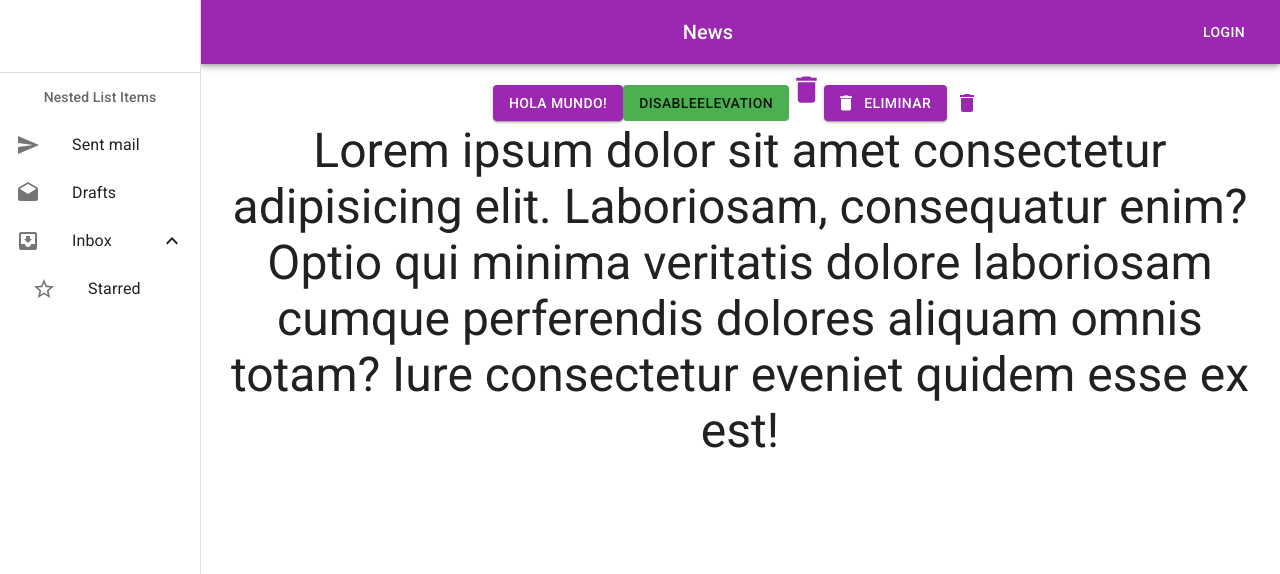
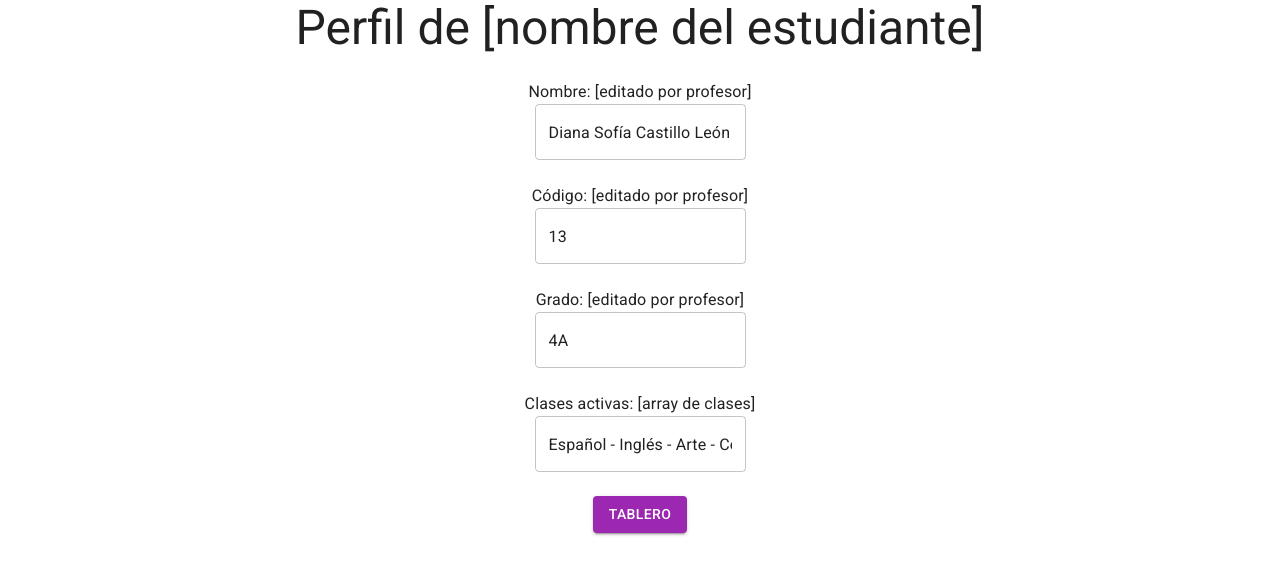
Before and after one commit to luismgluis/educando, a React (Create React App) app: page /StudentProfile in a window 1280 px wide. Before the commit this address led to /. Shown: the top 574 px of the page. Built offline with nearby package versions, Linux system fonts and the light colour scheme.

Commit message:
EjemploLección, Tablero, Perfil
2 componentes posibles: tablero y perfil, se hace una tarjeta para posible lección

```diff
--- a/src/App.tsx
+++ b/src/App.tsx
@@ -9,6 +9,9 @@ import { BrowserRouter, Routes, Route, Navigate } from "react-router-dom";
 import Home from "./components/Home/Home";
 import Login from "./components/Login/Login";
 import Ejemplo from "./components/Ejemplo/Ejemplo";
+import EjemploL from "./components/EjemploL/EjemploL";
+import StudentProfile from "./components/StudentProfile/StudentProfile";
+import Blackboard from "./components/Blackboard/Blackboard";
 
 const inputGlobalStyles = <GlobalStyles styles={{}} />;
 
@@ -27,6 +30,30 @@ function App() {
       {inputGlobalStyles}
       <BrowserRouter>
         <Routes>
+        <Route
+            path="/Blackboard"
+            element={
+              <AppContainer>
+                <Blackboard />
+              </AppContainer>
+            }
+            />
+        <Route
+            path="/StudentProfile"
+            element={
+              <AppContainer>
+                <StudentProfile />
+              </AppContainer>
+            }
+            />
+        <Route
+            path="/ejemploL"
+            element={
+              <AppContainer>
+                <EjemploL />
+              </AppContainer>
+            }
+            />
         <Route
             path="/ejemplo"
             element={
--- /dev/null
+++ b/src/components/Blackboard/Blackboard.tsx
@@ -0,0 +1,59 @@
+import { Badge, Box, Button, TextField, Typography } from "@mui/material";
+import Ejemplo from "../Ejemplo/Ejemplo"
+import useMobile from "../../hooks/useMobile";
+import AccessibilityNewIcon from '@mui/icons-material/AccessibilityNew';
+import { AccessibilityNew } from "@mui/icons-material";
+function Blackboard () {
+  //const studentProfile = () => {
+    const isDesktop = useMobile("desktop");
+
+  return (
+    <Box
+        sx={{
+          width: `calc(100% - ${isDesktop ? 200 : 0}px)`,
+          marginLeft: isDesktop ? "100px" : undefined,
+        }}
+      >
+      <Box
+        sx={{
+          width: `calc(100% - ${isDesktop ? 200 : 0}px)`,
+          marginLeft: isDesktop ? "600px" : undefined,
+        }}
+      >
+        <br/>
+        <Button variant="outlined" color="primary">Mis datos<AccessibilityNew color="primary"/></Button>
+      </Box>
+
+        {/* {AccessibilityNew} */}
+
+
+        <Typography variant="h3" textAlign="center">
+          Perfil de [nombre del estudiante]
+        </Typography >
+        <br/>
+        <Badge badgeContent={2} color="primary">
+          <Button variant="contained" color="success" size="large">
+        Clases matriculadas
+        </Button>
+        </Badge>
+        <br/>
+        <br/>
+        <br/>
+        <Badge badgeContent={1} color="primary">
+        <Button variant="contained" color="success" size="large">
+        Actividades
+        </Button>
+        </Badge>
+        <br/>
+        <br/>
+        <br/>
+        <Badge badgeContent={1} color="primary">
+        <Button variant="contained" color="success" size="large">
+        Recursos
+        </Button>
+        </Badge>
+        </Box>
+        )
+      }
+
+export default Blackboard;
--- a/src/components/Ejemplo/Ejemplo.tsx
+++ b/src/components/Ejemplo/Ejemplo.tsx
@@ -1,4 +1,5 @@
 import { Button } from "@mui/material";
+
 
 function Ejemplo(){
 
--- /dev/null
+++ b/src/components/EjemploL/EjemploL.tsx
@@ -0,0 +1,29 @@
+import { Button, Card, CardActions, CardContent, CardMedia, FormControlLabel, Switch, Typography } from "@mui/material";
+
+
+export default function ImgMediaCard() {
+  return (
+    <Card sx={{ maxWidth: 345 }}>
+      <CardMedia
+        component="img"
+        alt="Agua"
+        height="30"
+        image="C:\Users\img\jpeg"
+      />
+      <CardContent>
+        <Typography gutterBottom variant="h5" component="div">
+          H2O
+        </Typography>
+        <Typography variant="body2" color="text.secondary">
+          La molécula más importante del mundo
+        </Typography>
+      </CardContent>
+      <CardActions>
+        <Button size="small">Ver Lección</Button>
+        <FormControlLabel control={<Switch defaultChecked />} label="" />
+      </CardActions>
+    </Card>
+
+
+  );
+}
--- /dev/null
+++ b/src/components/StudentProfile/StudentProfile.tsx
@@ -0,0 +1,86 @@
+import { Box, Button, TextField, Typography } from "@mui/material";
+import Ejemplo from "../Ejemplo/Ejemplo"
+import useMobile from "../../hooks/useMobile";
+function StudentProfile () {
+  //const studentProfile = () => {
+    const isDesktop = useMobile("desktop");
+
+  return (
+    <Box
+        sx={{
+          width: `calc(100% - ${isDesktop ? 200 : 0}px)`,
+          marginLeft: isDesktop ? "100px" : undefined,
+        }}
+      >
+
+        <Typography variant="h3" textAlign="center">
+          Perfil de [nombre del estudiante]
+        </Typography >
+        <br/>
+        <Box sx={{ textAlign: 'center' }}>
+        <div>
+        <Typography variant="body1" textAlign="center">
+          Nombre: [editado por profesor]
+        </Typography>
+        <TextField
+          id="outlined-read-only-input"
+          label=""
+          defaultValue="Diana Sofía Castillo León"
+          InputProps={{
+            readOnly: true,
+          }}
+          />
+          </div>
+          </Box>
+
+        <br/>
+        <Typography variant="body1">
+          Código: [editado por profesor]
+        </Typography>
+        <TextField
+          id="outlined-read-only-input"
+          label=""
+          type="number"
+          defaultValue="13"
+          InputProps={{
+            readOnly: true,
+          }}
+          />
+          <br/>
+          <br/>
+        <Typography variant="body1">
+          Grado: [editado por profesor]
+        </Typography>
+        <TextField
+          id="outlined-read-only-input"
+          label=""
+          defaultValue="4A"
+          InputProps={{
+            readOnly: true,
+          }}
+          />
+          <br/>
+        <br/>
+        <Typography variant="body1">
+          Clases activas: [array de clases]
+        </Typography>
+        <TextField
+          id="outlined-read-only-input"
+          label=""
+          defaultValue="Español - Inglés - Arte - Cocina"
+          InputProps={{
+            readOnly: true,
+          }}
+          />
+          <br/>
+        <br/>
+        <Button variant="contained" color="primary">
+          Tablero
+        </Button>
+
+
+        </Box>
+  );
+
+}
+export default StudentProfile;
```
